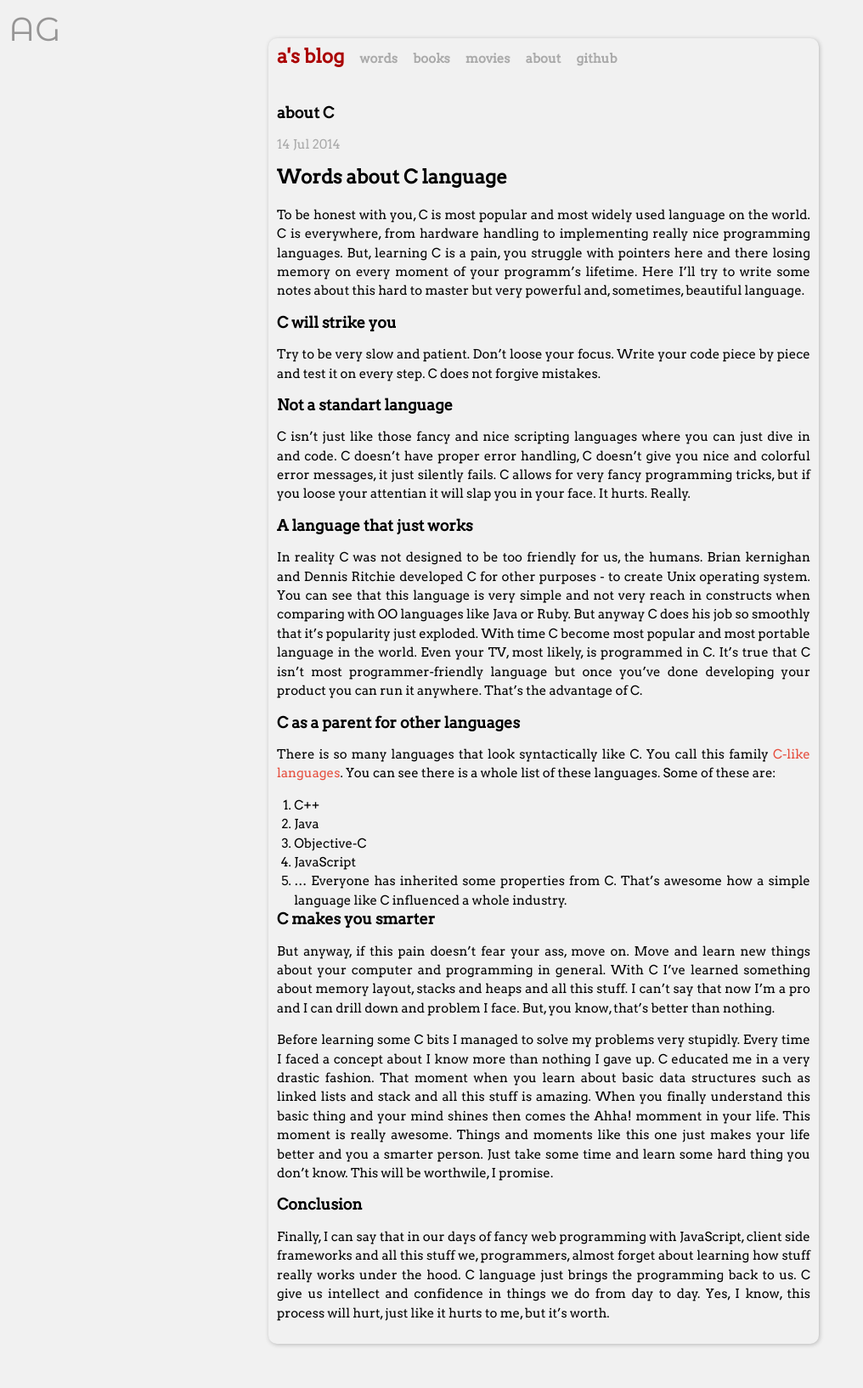
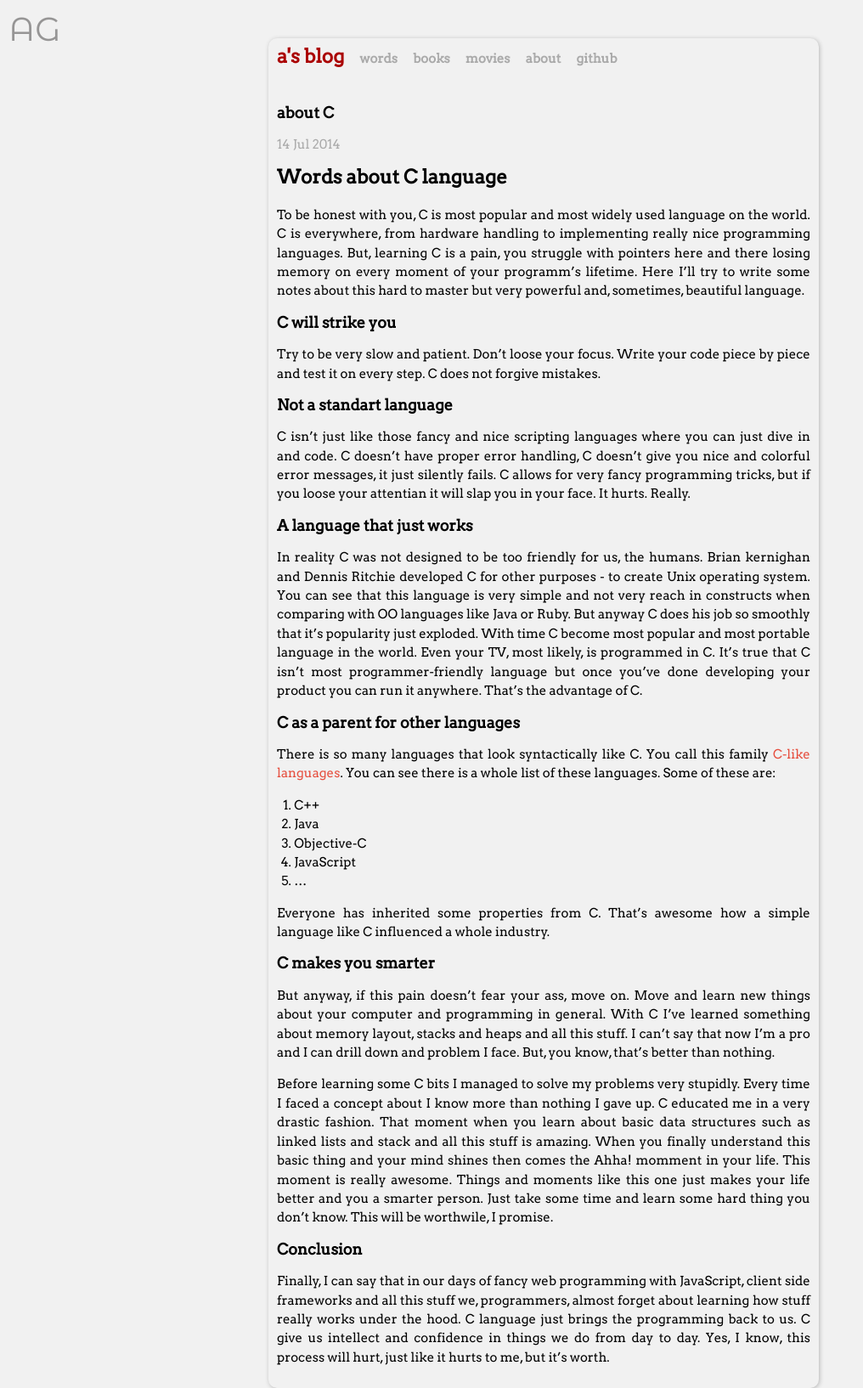
Before and after one commit to andreiglingeanu/andreiglingeanu.github.io, a Jekyll site: the page built from _posts/2014-07-14-about-c.md, in a window 1280 px wide. Shown: the whole page at 85% size, without its empty margins (0-1016 px from the left). Built offline with Jekyll 4.4.1, drawn with Linux system fonts in a browser that asks for light colours; some web fonts are replaced; Markdown is read by kramdown in place of the engine named in the settings.

Commit message:
modify list

```diff
--- a/_posts/2014-07-14-about-c.md
+++ b/_posts/2014-07-14-about-c.md
@@ -41,11 +41,13 @@ There is so many languages that look syntactically like C.
 You call this family
 [C-like languages](http://en.wikipedia.org/wiki/List_of_C-based_programming_languages).
 You can see there is a whole list of these languages. Some of these are:
-- C++
-- Java
-- Objective-C
-- JavaScript
-- ...
+
+* C++
+* Java
+* Objective-C
+* JavaScript
+* ...
+
 Everyone has inherited some properties from C. That's awesome how a simple
 language like C influenced a whole industry.
 
```
